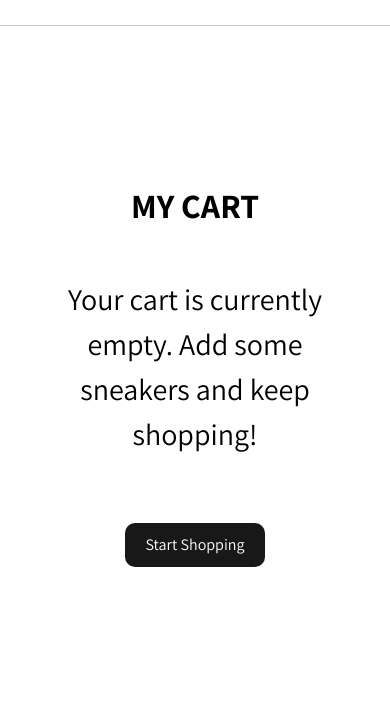
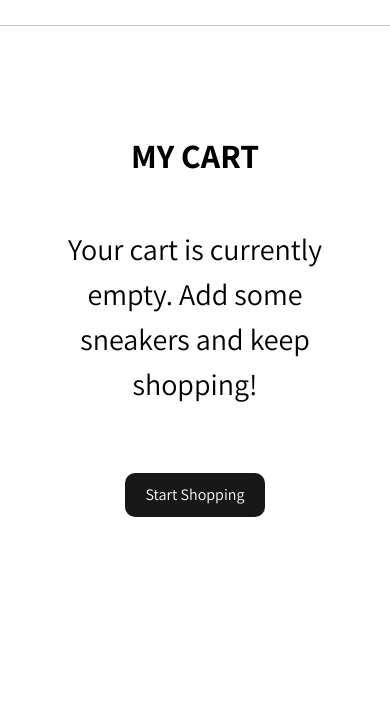
Before and after one commit to joaquinmalagon/sneakerhub, a website: page pages/cart.html in a window 390 px wide. Shown: the part 98-812 px from the top of the page. Drawn offline with nearby package versions, Linux system fonts and the light colour scheme.

Commit message:
Queries tittle

```diff
--- a/scss/_queries.scss
+++ b/scss/_queries.scss
@@ -63,6 +63,9 @@
                 font-size: 26px;
                 padding: 80px 0px 20px;
             }
+            .tittle-page{
+                padding-top: 0px;
+            }
             .container-shoe{
                 /* OUR TOP PICKS */
                 grid-template-areas:
```
Also changed, not shown: css/styles.css, img/sneakerhub.svg, 1 other file.
